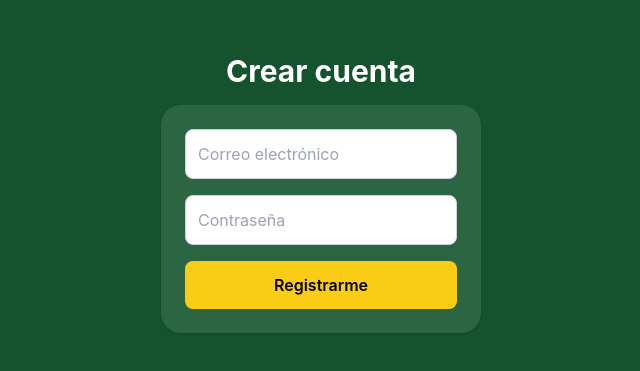
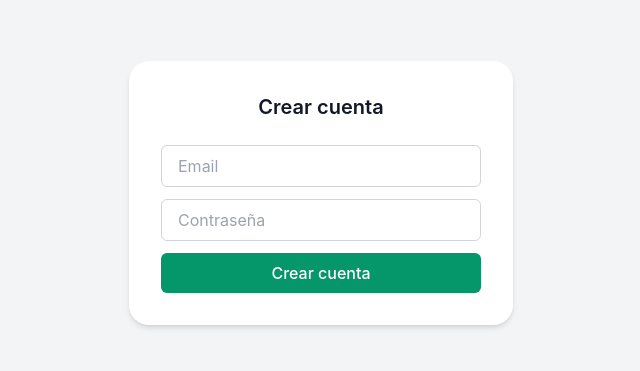
Before and after one commit to infobkchome-code/backhipotecas, a Next.js app: page /portal/register in a window 1280 px wide. Shown: the part 207-578 px from the top of the page, without its empty margins (319-959 px from the left). Built offline with nearby package versions, Linux system fonts and the light colour scheme; no server answers.

Commit message:
Update page.tsx

```diff
--- a/app/portal/register/page.tsx
+++ b/app/portal/register/page.tsx
@@ -1,42 +1,78 @@
-'use client';
-import { useState } from 'react';
-import { supabase } from '@/lib/supabaseClient';
+"use client";
+import { useState } from "react";
+import { createClient } from "@supabase/supabase-js";
+import { useRouter } from "next/navigation";
 
-export default function Register() {
-  const [email, setEmail] = useState('');
-  const [password, setPassword] = useState('');
-  const [msg, setMsg] = useState('');
+const supabase = createClient(
+  process.env.NEXT_PUBLIC_SUPABASE_URL!,
+  process.env.NEXT_PUBLIC_SUPABASE_ANON_KEY!
+);
+
+export default function RegisterPage() {
+  const router = useRouter();
+  const [email, setEmail] = useState("");
+  const [password, setPassword] = useState("");
+  const [loading, setLoading] = useState(false);
+  const [message, setMessage] = useState("");
 
   const handleRegister = async (e: React.FormEvent) => {
     e.preventDefault();
-    const { error } = await supabase.auth.signUp({ email, password });
-    if (error) setMsg(error.message);
-    else setMsg('Cuenta creada, revisa tu correo para confirmar.');
+    setLoading(true);
+    setMessage("");
+
+    const { error } = await supabase.auth.signUp({
+      email,
+      password,
+    });
+
+    if (error) {
+      setMessage(error.message);
+    } else {
+      setMessage("Revisa tu email para confirmar la cuenta.");
+      setTimeout(() => router.push("/portal"), 2000);
+    }
+
+    setLoading(false);
   };
 
   return (
-    <main className="flex flex-col items-center justify-center h-screen bg-green-900 text-white">
-      <h1 className="text-3xl font-bold mb-4">Crear cuenta</h1>
-      <form onSubmit={handleRegister} className="bg-white/10 p-6 rounded-2xl shadow w-80 space-y-4">
+    <div className="min-h-screen flex items-center justify-center bg-gray-100">
+      <form
+        onSubmit={handleRegister}
+        className="bg-white p-8 rounded-2xl shadow-md w-full max-w-sm"
+      >
+        <h2 className="text-xl font-semibold mb-6 text-center">
+          Crear cuenta
+        </h2>
+
         <input
           type="email"
-          placeholder="Correo electrónico"
+          placeholder="Email"
           value={email}
           onChange={(e) => setEmail(e.target.value)}
-          className="w-full p-3 rounded-lg text-black"
+          className="w-full mb-3 px-4 py-2 border rounded-md"
         />
+
         <input
           type="password"
           placeholder="Contraseña"
           value={password}
           onChange={(e) => setPassword(e.target.value)}
-          className="w-full p-3 rounded-lg text-black"
+          className="w-full mb-3 px-4 py-2 border rounded-md"
         />
-        {msg && <p className="text-yellow-400 text-sm">{msg}</p>}
-        <button type="submit" className="w-full bg-yellow-400 text-black font-semibold p-3 rounded-lg hover:bg-yellow-500">
-          Registrarme
+
+        <button
+          type="submit"
+          disabled={loading}
+          className="w-full bg-emerald-600 text-white py-2 rounded-md hover:bg-emerald-700 transition"
+        >
+          {loading ? "Registrando..." : "Crear cuenta"}
         </button>
+
+        {message && (
+          <p className="text-center text-sm mt-4 text-gray-700">{message}</p>
+        )}
       </form>
-    </main>
+    </div>
   );
 }
```
